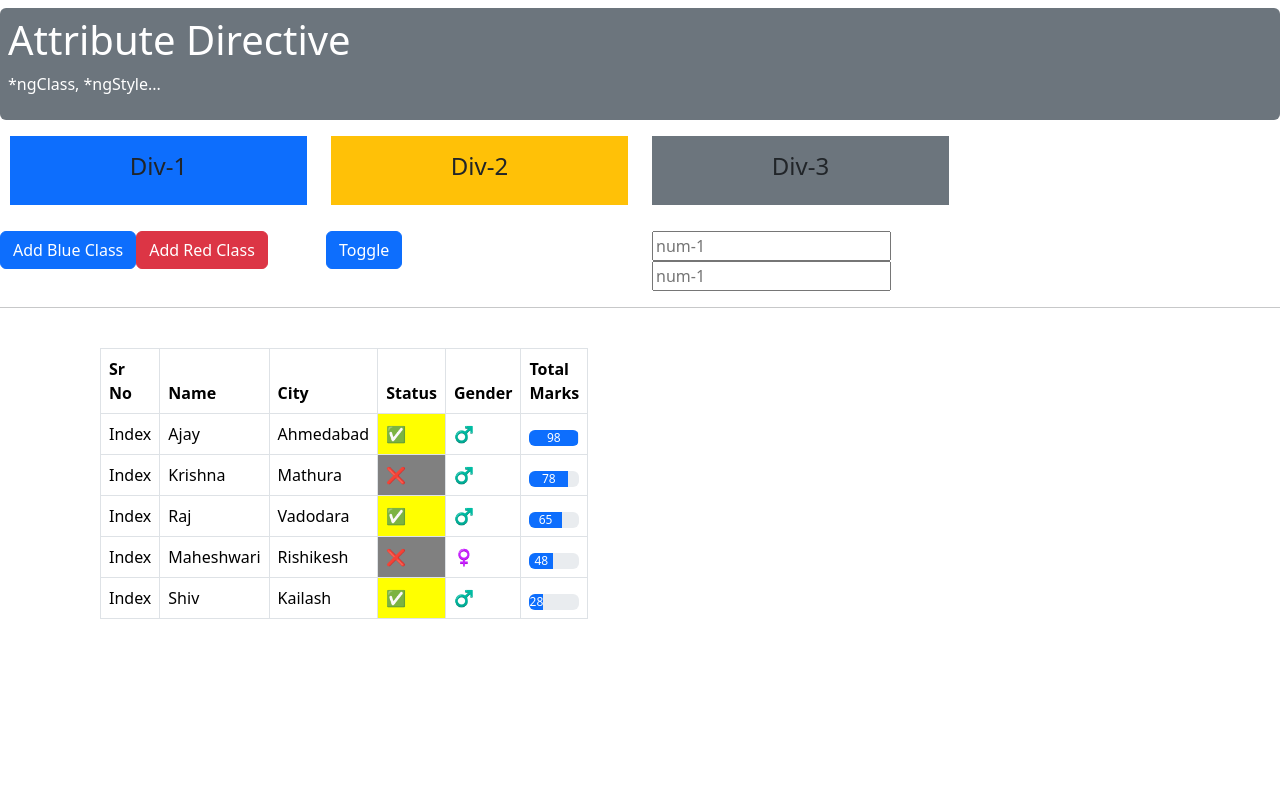
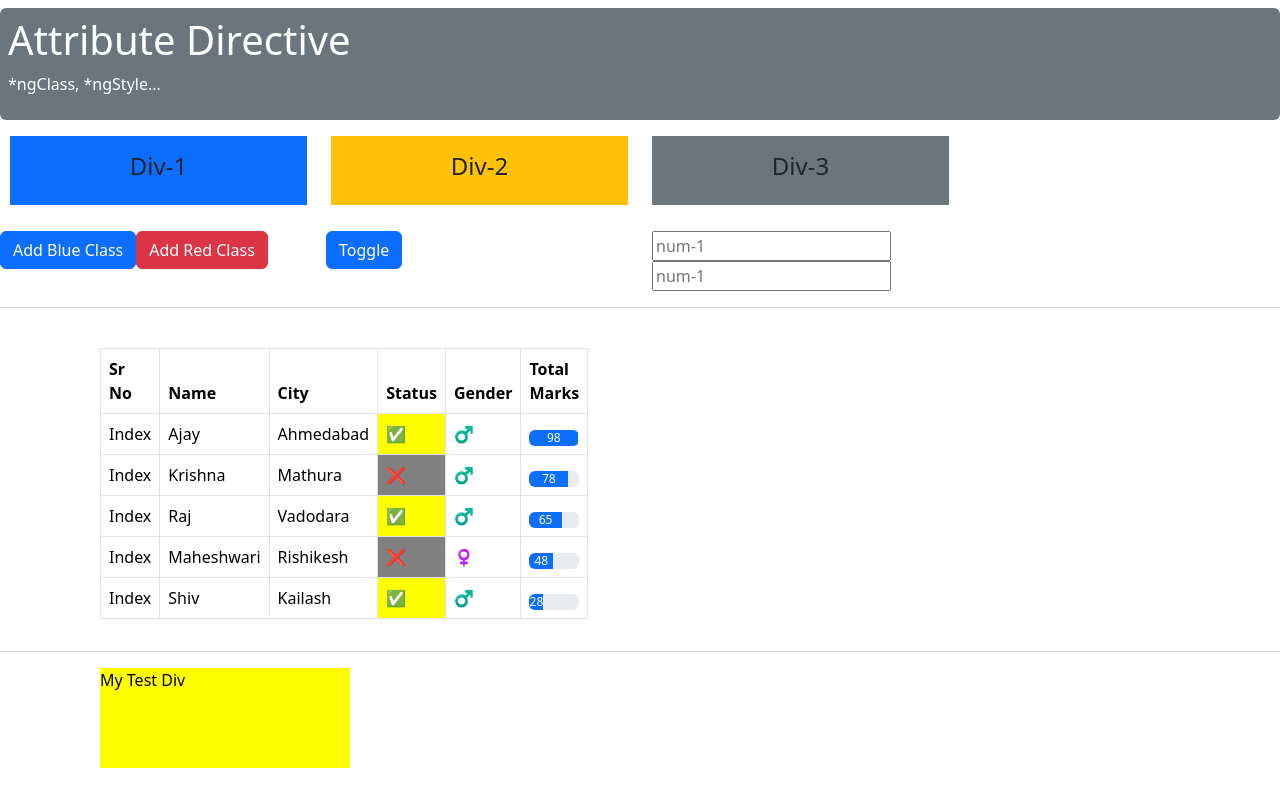
Before and after one commit to themusicaldeveloper/Angular18, an Angular app: page / in a window 1280 px wide. Built offline with nearby package versions, Linux system fonts and the light colour scheme.

Commit message:
ngStyle Dynamics Styling using Object

```diff
--- a/src/app/components/directive/attribute-dir/attribute-dir.component.html
+++ b/src/app/components/directive/attribute-dir/attribute-dir.component.html
@@ -70,3 +70,6 @@
         </table>
     </div>
 </div>
+
+<hr>
+<div [ngStyle]='customStyle'>My Test Div</div>
--- a/src/app/components/directive/attribute-dir/attribute-dir.component.ts
+++ b/src/app/components/directive/attribute-dir/attribute-dir.component.ts
@@ -24,6 +24,14 @@ studentList: any[] = [
 { Id:5, TotalMarks:28, Gender:"male", Name:'Shiv', City:'Kailash', Active:true},
 ]
 
+customStyle:any =
+{
+  'background-color':'yellow',
+  'color':'black',
+  'height':'100px',
+  'width':'250px',
+  'margin-left':'100px'
+};
 
 
   addRedClass(){
```
